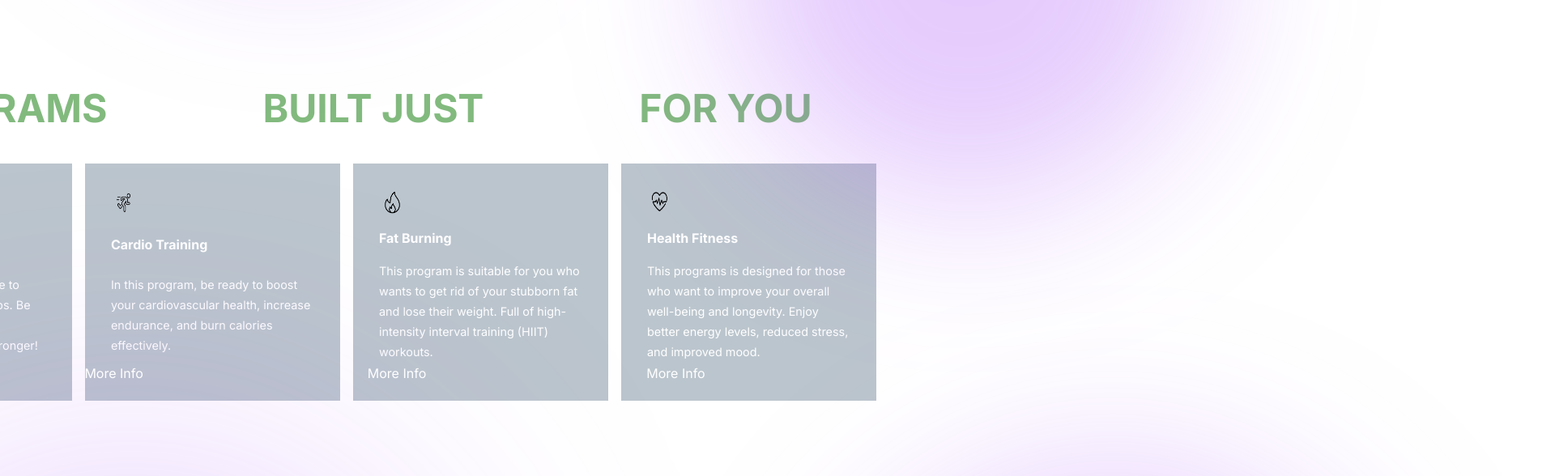
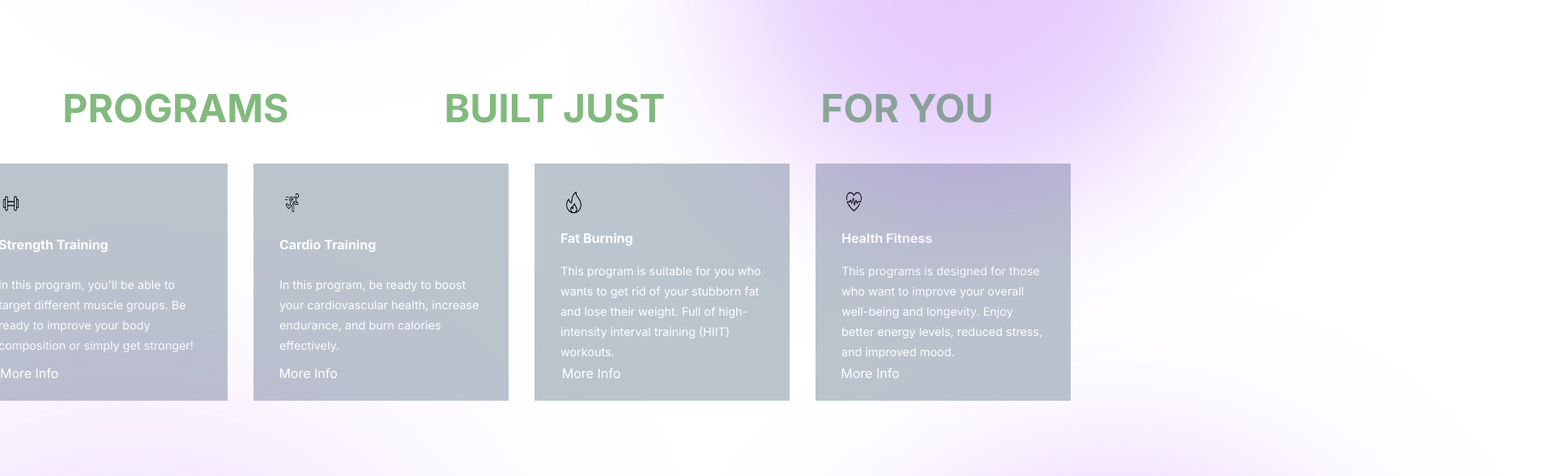
Before and after one commit to ChristianaLau/proj, a Next.js app in the folder nutrixa-auth/: page / in a window 1280 px wide. Shown: the part 748-1336 px from the top of the page at 81% size, 1920 px wide, since content can reach past the window. Built offline with nearby package versions, Linux system fonts and the light colour scheme; no server answers.

Commit message:
Update programs.css

```diff
--- a/nutrixa-auth/app/programs.css
+++ b/nutrixa-auth/app/programs.css
@@ -28,11 +28,13 @@
     text-transform: uppercase;
     /*font-style: italic;*/
     margin-top: 125px;
+    margin-left: 28rem;
 }
 
 .program-categories {
     display: flex;
-    gap: 1rem;
+    gap: 2rem;
+    margin-left: 27rem;
 
 }
 
```
